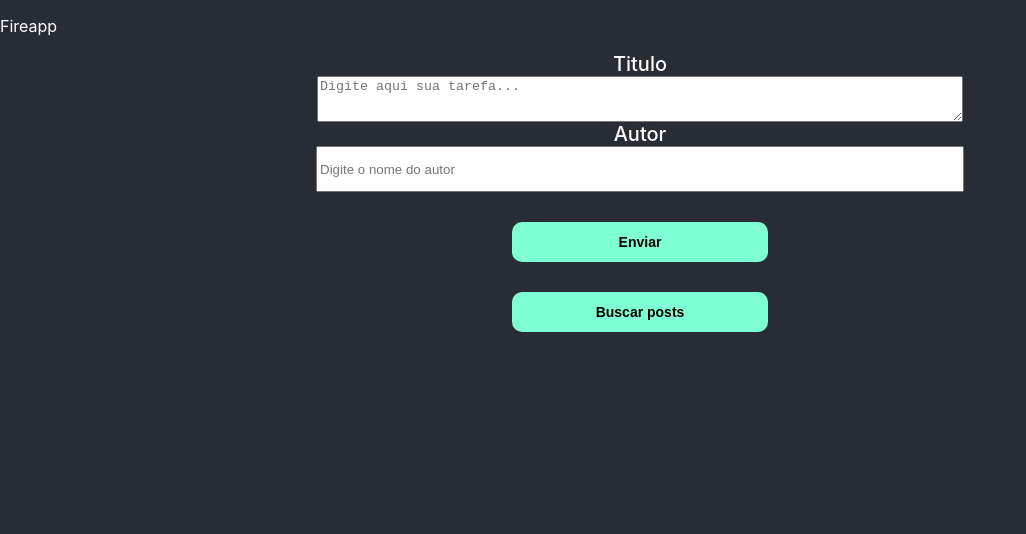
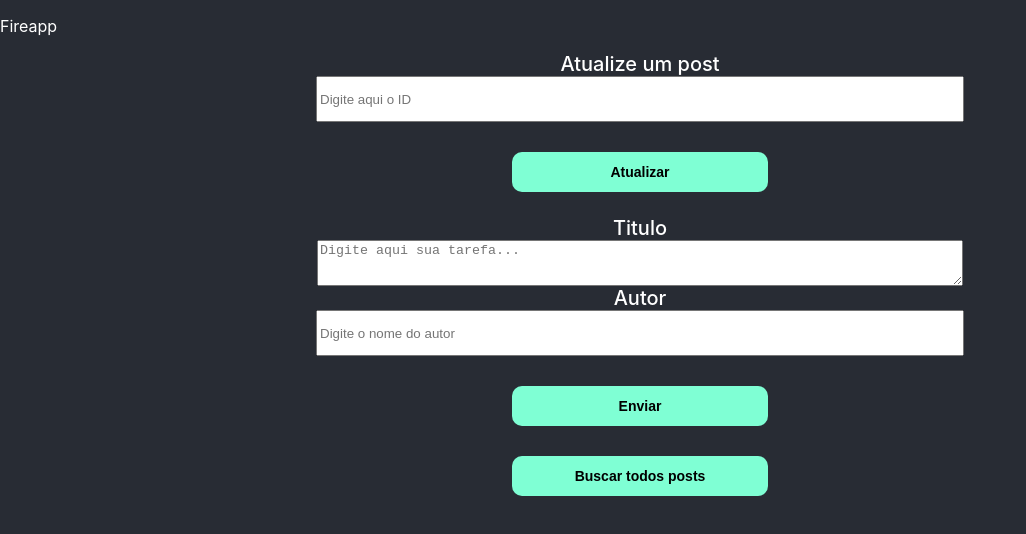
Before and after one commit to NogueiraDan/fireapp, a React (Create React App) app: page / in a window 1280 px wide. Shown: the top 534 px of the page, without its empty margins (0-1026 px from the left). Built offline with nearby package versions, Linux system fonts and the light colour scheme.

Commit message:
CRUD com Firebase completo

```diff
--- a/src/App.js
+++ b/src/App.js
@@ -8,12 +8,15 @@ import {
   collection,
   getDoc,
   getDocs,
+  updateDoc,
+  deleteDoc,
 } from "firebase/firestore";
 
 function App() {
   const [titulo, setTitulo] = useState();
   const [autor, setAutor] = useState();
   const [busca, setBusca] = useState([]);
+  const [idPost, setIdPost] = useState();
 
   async function handleAdd() {
     // await setDoc(doc(db, "posts", "12345"), {
@@ -55,7 +58,6 @@ function App() {
     // .catch(() => {
     //   console.log("ERRO AO BUSCAR");
     // });
-
     const postRef = collection(db, "posts");
     await getDocs(postRef)
       .then((snapshot) => {
@@ -75,12 +77,63 @@ function App() {
       });
   }
 
+  async function handleUpdate() {
+    const docRef = doc(db, "posts", idPost);
+    await updateDoc(docRef, {
+      titulo: titulo,
+      autor: autor,
+    })
+      .then(() => {
+        alert("atualizado");
+        setIdPost("");
+        setAutor("");
+        setTitulo("");
+      })
+      .catch((error) => alert("Erro! Campo invalido ou incorreto"));
+  }
+  async function handleUpdate() {
+    const docRef = doc(db, "posts", idPost);
+    await updateDoc(docRef, {
+      titulo: titulo,
+      autor: autor,
+    })
+      .then(() => {
+        alert("atualizado");
+        setIdPost("");
+        setAutor("");
+        setTitulo("");
+      })
+      .catch((error) => alert("Erro! Campo invalido ou incorreto"));
+  }
+
+  async function handleDelete(id) {
+    const docRef = doc(db, "posts", id);
+    await deleteDoc(docRef)
+      .then(() => {
+        alert("Post deletado com sucesso");
+      })
+      .catch((err) => alert("Deu erro" + err));
+  }
+
   return (
     <div className="App">
       <p>Fireapp</p>
       <div className="container">
+        <label>Atualize um post</label>
+        <input
+          type="text"
+          placeholder="Digite aqui o ID "
+          value={idPost}
+          onChange={(e) => {
+            setIdPost(e.target.value);
+          }}
+        />
+        <button className="btnSubmit" onClick={handleUpdate}>
+          Atualizar
+        </button>
+        <br />
+
         <label>Titulo</label>
-
         <textarea
           placeholder="Digite aqui sua tarefa..."
           maxlength="30"
@@ -89,23 +142,20 @@ function App() {
             setTitulo(e.target.value);
           }}
         ></textarea>
-
         <label>Autor</label>
         <input
           type="text"
           placeholder="Digite o nome do autor"
           value={autor}
-          o
           onChange={(e) => {
             setAutor(e.target.value);
           }}
         />
-
         <button className="btnSubmit" onClick={handleAdd}>
           Enviar
         </button>
         <button className="btnSubmit" onClick={handleSearch}>
-          Buscar posts
+          Buscar todos posts
         </button>
 
         <div className="resultContainer">
@@ -113,9 +163,13 @@ function App() {
             {busca.map((item) => {
               return (
                 <li key={item.id}>
+                  <strong>ID: {item.id}</strong>
+                  <br />
                   <span>Titulo: {item.titulo} </span>
                   <br />
                   <span> Autor: {item.autor}</span>
+                  <br />
+                  <button onClick={() => handleDelete(item.id)}>Excluir</button>
                   <br />
                   <br />
                 </li>
```
